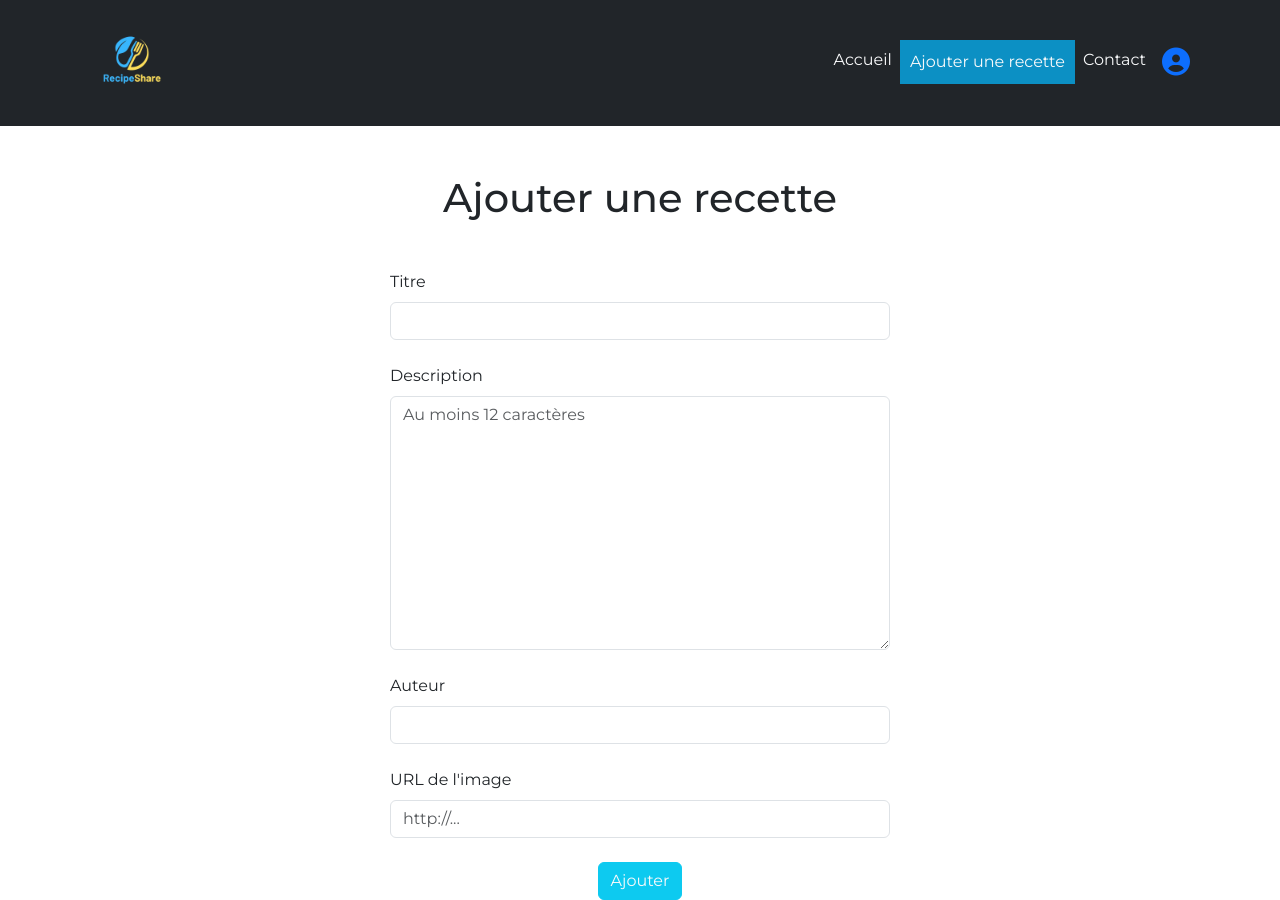
After one commit to fullstackdev225/recipe-share, a PHP site: page /addRecipe.html in a window 1280 px wide. The commit adds this page. Run offline with PHP 8.4, Linux system fonts and the light colour scheme; some libraries are stand-ins or nearby versions.

Commit message:
Réalisation de l'interface utilisateur et de la page d'ajout de recette

```diff
--- /dev/null
+++ b/addRecipe.html
@@ -0,0 +1,81 @@
+<!DOCTYPE html>
+<html lang="en">
+<head>
+    <meta charset="UTF-8">
+    <meta name="viewport" content="width=device-width, initial-scale=1.0">
+    <title>Ajouter des recettes</title>
+    <link rel="stylesheet" href="css/main.css">
+    <link rel="shortcut icon" href="icons/recipe-share.png" type="image/x-icon">
+    <script src="https://kit.fontawesome.com/4974ed612a.js" crossorigin="anonymous"></script>
+</head>
+<body>
+    <header>
+         <nav class="navbar navbar-expand-md bg-dark">
+            <div class="container">
+                <a href="userInterface.html" class="navbar-brand">
+                    <img src="icons/recipe-share.png" width="100" alt="logo de l'application">
+                </a>
+
+                <ul class="navbar-nav">
+                    <li class="nav-item"><a href="userInterface.html" class="nav-link text-light">Accueil</a></li>
+                    <li class="nav-item"><a href="addRecipe.html" class="nav-link active text-light">Ajouter une recette</a></li>
+                    <li class="nav-item"><a href="#" class="nav-link text-light">Contact</a></li>
+                     <li class="nav-item">
+                        <a href="#" class="nav-link">
+                            <i class="fa-solid fa-circle-user fs-3 text-primary"></i>
+                            <span class="username"></span>
+                        </a>
+                    </li>
+                </ul>
+            </div>
+         </nav>
+    </header><br><br>
+
+    <main>
+        <section class="section-add">
+           <div class="container">
+                 <h1 class="text-center">Ajouter une recette</h1>
+            <form class="mt-5 form">
+                 <div class="form-row">
+                    <div class="form-col">
+                        <label for="recipe-title" class="form-label">Titre</label><br>
+                        <input type="text" name="recipe-title" id="recipe-title" required class="form-control">
+                    </div>
+                 </div><br>
+
+                 <div class="form-row">
+                    <div class="form-col">
+                        <label for="recipe-description" class="form-label">Description</label><br>
+                        <textarea name="recipe-description" id="recipe-description" minlength="12" placeholder="Au moins 12 caractères" required cols="30" rows="10" class="form-control"></textarea>
+                    </div>
+                 </div><br>
+
+                 <div class="form-row">
+                    <div class="form-col">
+                        <label for="recipe-author" class="form-label">Auteur</label><br>
+                        <input type="text" name="recipe-author" id="recipe-author" required class="form-control">
+                    </div>
+                 </div><br>
+
+                 <div class="form-row">
+                     <div class="form-col">
+                        <label for="recipe-image" class="form-label">URL de l'image</label><br>
+                        <input type="url" name="recipe-image" id="recipe-image" required placeholder="http://..." class="form-control">
+                     </div>
+                 </div><br>
+
+                 <div class="form-row">
+                    <div class="form-col">
+                        <button type="submit" class="btn btn-info text-light">Ajouter</button>
+                    </div>
+                 </div>
+            </form>
+           </div>
+        </section>
+    </main>
+
+    <footer>
+
+    </footer>
+</body>
+</html>
--- a/sass/base/__style.scss
+++ b/sass/base/__style.scss
@@ -7,3 +7,35 @@ body{
 .title{
     font-family: Impact, Haettenschweiler, 'Arial Narrow Bold', sans-serif;
 }
+
+header{
+        .active{
+            border: 2px solid rgb(12, 144, 196);
+            background-color: rgb(12, 144, 196);
+        }
+}
+
+section{
+    .carousel-caption{
+        font-size: 6em;
+        font-family:'Franklin Gothic Medium', 'Arial Narrow', Arial, sans-serif;
+        color: rgb(12, 144, 196);
+        text-shadow: 0px 0px 2px rgb(12, 144, 196);
+        font-weight: bold;
+    }
+}
+
+.section-add{
+    .form{
+        &-row{
+            display: flex;
+            justify-content: center;
+
+            .form-col{
+                .form-control{
+                    width: 500px;
+                }
+            }
+        }
+    }
+}
```
Also changed, not shown: userInterface.html (added, +53 -0 lines), css/main.css, images/img-home.jpg (added), 1 other file.
